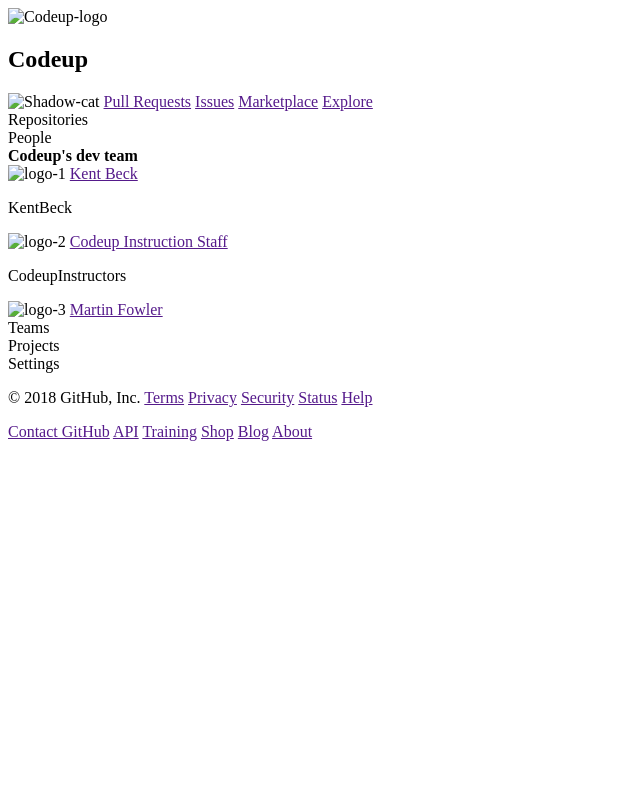
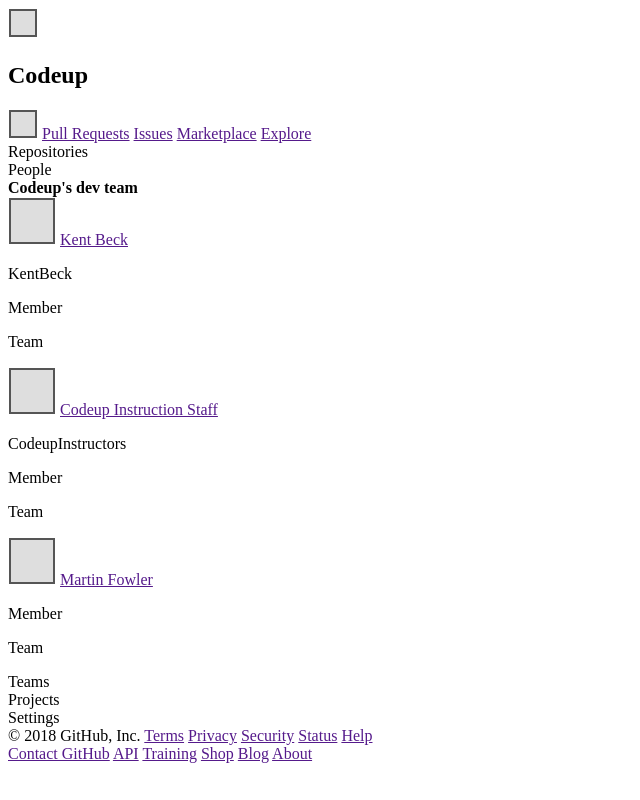
Before and after one commit to ebehnke/codeup-web-exercises, a plain HTML site: page github.html in a window 1280 px wide. Shown: the whole page, without its empty margins (0-640 px from the left). Drawn offline with Linux system fonts and the light colour scheme.

Commit message:
HTML Day 1 Exercise Upload

```diff
--- a/github.html
+++ b/github.html
@@ -9,11 +9,11 @@
     </head>
     <body>
         <header>
-            <img src="img/" alt="Codeup-logo">
+            <img src="img/placeholder-30.svg" alt="Codeup-logo">
             <h2>Codeup</h2>
         </header>
         <nav>
-            <img src="img/" alt="Shadow-cat">
+            <img src="img/placeholder-30.svg" alt="Shadow-cat">
             <a href="">Pull Requests</a>
             <a href="">Issues</a>
             <a href="">Marketplace</a>
@@ -25,20 +25,26 @@
                 <div><strong>Codeup's dev team</strong></div>
 
                 <div>
-                    <img src="" alt="logo-1">
+                    <img src="img/placeholder-48.svg" alt="logo-1">
                     <a href="">Kent Beck</a>
                     <p>KentBeck</p>
+                    <p>Member</p>
+                    <p>Team</p>
                 </div>
 
                 <div>
-                <img src="" alt="logo-2">
-                <a href="">Codeup Instruction Staff</a>
-                <p>CodeupInstructors</p>
+                    <img src="img/placeholder-48.svg" alt="logo-2">
+                    <a href="">Codeup Instruction Staff</a>
+                    <p>CodeupInstructors</p>
+                    <p>Member</p>
+                    <p>Team</p>
                 </div>
 
                 <div>
-                <img src="" alt="logo-3">
-                <a href="">Martin Fowler</a>
+                    <img src="img/placeholder-48.svg" alt="logo-3">
+                    <a href="">Martin Fowler</a>
+                    <p>Member</p>
+                    <p>Team</p>
                 </div>
 
             <div>Teams</div>
@@ -46,22 +52,22 @@
             <div>Settings</div>
         </main>
         <footer>
-            <p>
+            <div id="footer-left">
                 &copy; 2018 GitHub, Inc.
                 <a href="">Terms</a>
                 <a href="">Privacy</a>
                 <a href="">Security</a>
                 <a href="">Status</a>
                 <a href="">Help</a>
-            </p>
-            <p>
+            </div>
+            <div id="footer-right">
                 <a href="">Contact GitHub</a>
                 <a href="">API</a>
                 <a href="">Training</a>
                 <a href="">Shop</a>
                 <a href="">Blog</a>
                 <a href="">About</a>
-            </p>
+            </div>
         </footer>
     </body>
 </html>
```
Also changed, not shown: img/placeholder-30.svg (added), img/placeholder-48.svg (added).
